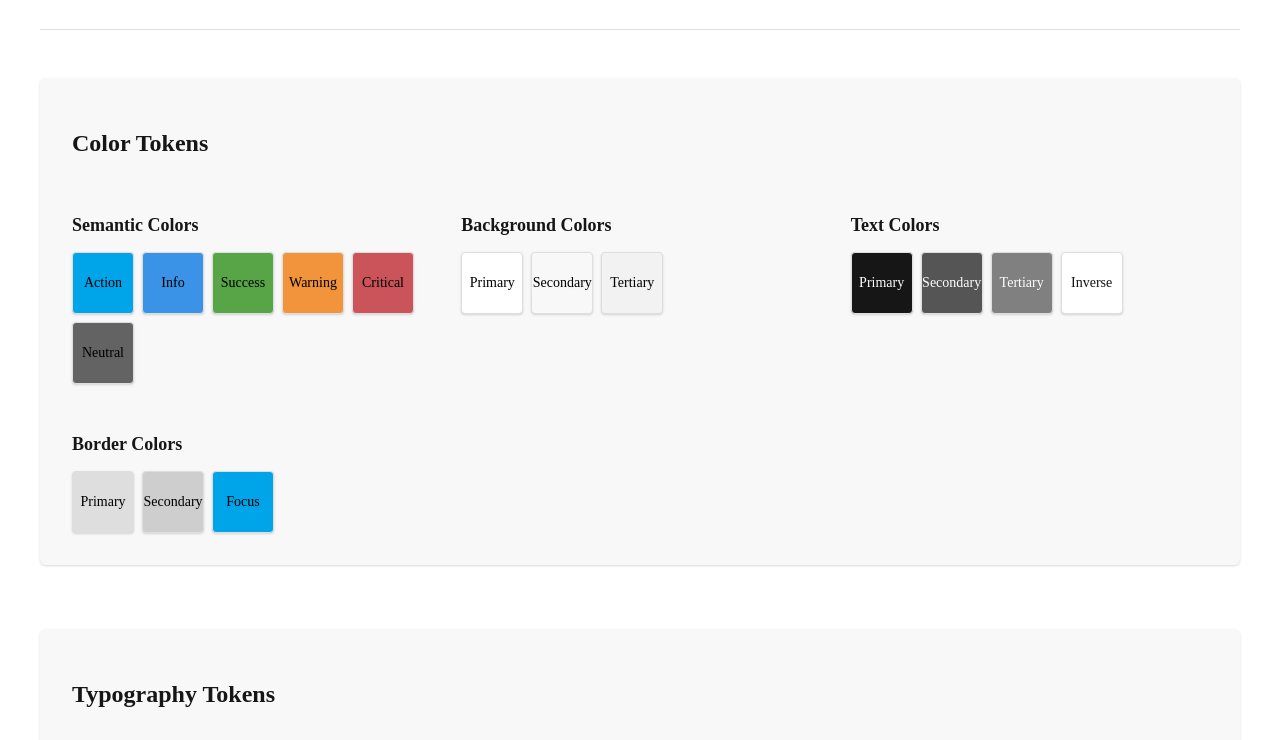
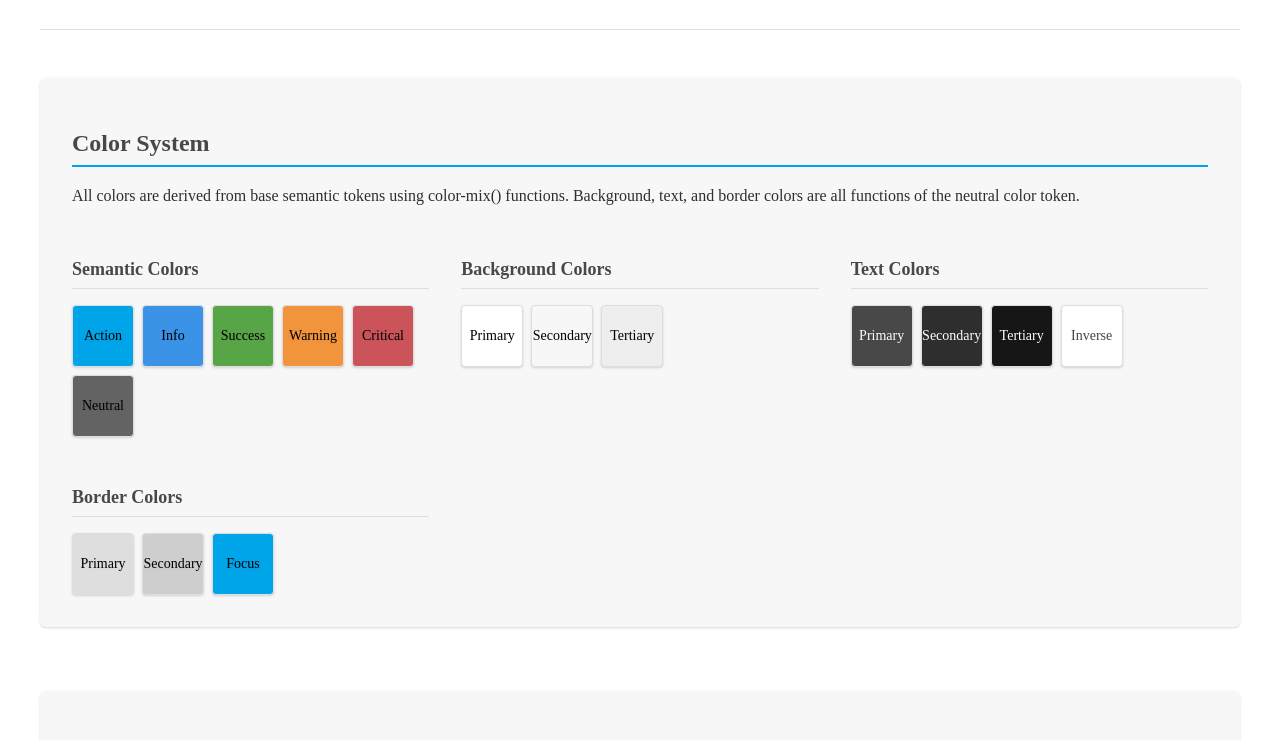
Before and after one commit to aaronsleeper/design-token-base, a website: page index.html in a window 1280 px wide. Shown: the part 170-910 px from the top of the page. Drawn offline with Linux system fonts and the light colour scheme.

Commit message:
Implement color system with color-mix() functions
- All colors now derive from base semantic tokens using color-mix()
- Background colors: neutral mixed with white (0%, 5%, 10%)
- Text colors: neutral mixed with black (80%, 60%, 40%)
- Border colors: neutral mixed with white (20%, 30%)
- Updated tokens.scss to use CSS color-mix() functions
- Added section description explaining the color system approach
- Colors are now truly functional and maintain relationships
- Browser calculates color-mix() at runtime for optimal performance

```diff
--- a/demo/demo.css
+++ b/demo/demo.css
@@ -45,9 +45,16 @@
   font-size: var(--font-size-6);
   font-weight: var(--font-weight-semibold);
   color: var(--color-text-primary);
+  margin-bottom: var(--spacing-4);
+  border-bottom: var(--border-width-2) solid var(--color-action);
+  padding-bottom: var(--spacing-2);
+}
+
+.section-description {
+  font-size: var(--font-size-3);
+  color: var(--color-text-secondary);
   margin-bottom: var(--spacing-8);
-  border-bottom: var(--border-width-2) solid var(--color-primary-500);
-  padding-bottom: var(--spacing-2);
+  line-height: var(--line-height-relaxed);
 }
 
 /* Color Tokens Demo */
@@ -62,6 +69,8 @@
   font-weight: var(--font-weight-semibold);
   color: var(--color-text-primary);
   margin-bottom: var(--spacing-4);
+  border-bottom: var(--border-width-1) solid var(--color-border-primary);
+  padding-bottom: var(--spacing-2);
 }
 
 .color-palette {
--- a/index.html
+++ b/index.html
@@ -20,7 +20,8 @@
         <main class="demo-main">
             <!-- Color Tokens Section -->
             <section class="demo-section">
-                <h2 class="section-title">Color Tokens</h2>
+                <h2 class="section-title">Color System</h2>
+                <p class="section-description">All colors are derived from base semantic tokens using color-mix() functions. Background, text, and border colors are all functions of the neutral color token.</p>
 
                 <div class="color-grid">
                     <div class="color-group">
--- a/tokens/scss/_colors.scss
+++ b/tokens/scss/_colors.scss
@@ -1,37 +1,27 @@
 // Color Tokens
-// Semantic color definitions using single LCH values
-// Variants can be created using color-mix() elsewhere
+// Base semantic color definitions using single LCH values
+// All other colors are derived from these base tokens using color-mix()
 
-// Action
+// Base Semantic Colors
 $color-action: oklch(68% 0.15 237.33);
-
-// Info
 $color-info: oklch(65% 0.15 250);
-
-// Success
 $color-success: oklch(65% 0.15 140);
-
-// Warning
 $color-warning: oklch(75% 0.15 60);
-
-// Critical
 $color-critical: oklch(60% 0.15 20);
-
-// Neutral
 $color-neutral: oklch(50% 0 0);
 
-// Background Colors
-$color-background-primary: oklch(100% 0 0);
-$color-background-secondary: oklch(98% 0 0);
-$color-background-tertiary: oklch(96% 0 0);
+// Background Colors - derived from neutral
+$color-background-primary: color-mix(in oklch, $color-neutral 0%, white);
+$color-background-secondary: color-mix(in oklch, $color-neutral 5%, white);
+$color-background-tertiary: color-mix(in oklch, $color-neutral 10%, white);
 
-// Text Colors
-$color-text-primary: oklch(20% 0 0);
-$color-text-secondary: oklch(45% 0 0);
-$color-text-tertiary: oklch(60% 0 0);
-$color-text-inverse: oklch(100% 0 0);
+// Text Colors - derived from neutral
+$color-text-primary: color-mix(in oklch, $color-neutral 80%, black);
+$color-text-secondary: color-mix(in oklch, $color-neutral 60%, black);
+$color-text-tertiary: color-mix(in oklch, $color-neutral 40%, black);
+$color-text-inverse: color-mix(in oklch, $color-neutral 0%, white);
 
-// Border Colors
-$color-border-primary: oklch(90% 0 0);
-$color-border-secondary: oklch(85% 0 0);
+// Border Colors - derived from neutral
+$color-border-primary: color-mix(in oklch, $color-neutral 20%, white);
+$color-border-secondary: color-mix(in oklch, $color-neutral 30%, white);
 $color-border-focus: $color-action;
--- a/tokens/scss/tokens.scss
+++ b/tokens/scss/tokens.scss
@@ -11,7 +11,7 @@
 
 // Convert SCSS variables to CSS custom properties
 :root {
-  // Semantic Color Custom Properties
+  // Base Semantic Color Custom Properties
   --color-action: #{$color-action};
   --color-info: #{$color-info};
   --color-success: #{$color-success};
@@ -19,18 +19,21 @@
   --color-critical: #{$color-critical};
   --color-neutral: #{$color-neutral};
 
-  --color-background-primary: #{$color-background-primary};
-  --color-background-secondary: #{$color-background-secondary};
-  --color-background-tertiary: #{$color-background-tertiary};
+  // Background Colors - derived from neutral using color-mix()
+  --color-background-primary: color-mix(in oklch, var(--color-neutral) 0%, white);
+  --color-background-secondary: color-mix(in oklch, var(--color-neutral) 5%, white);
+  --color-background-tertiary: color-mix(in oklch, var(--color-neutral) 10%, white);
 
-  --color-text-primary: #{$color-text-primary};
-  --color-text-secondary: #{$color-text-secondary};
-  --color-text-tertiary: #{$color-text-tertiary};
-  --color-text-inverse: #{$color-text-inverse};
+  // Text Colors - derived from neutral using color-mix()
+  --color-text-primary: color-mix(in oklch, var(--color-neutral) 80%, black);
+  --color-text-secondary: color-mix(in oklch, var(--color-neutral) 60%, black);
+  --color-text-tertiary: color-mix(in oklch, var(--color-neutral) 40%, black);
+  --color-text-inverse: color-mix(in oklch, var(--color-neutral) 0%, white);
 
-  --color-border-primary: #{$color-border-primary};
-  --color-border-secondary: #{$color-border-secondary};
-  --color-border-focus: #{$color-border-focus};
+  // Border Colors - derived from neutral using color-mix()
+  --color-border-primary: color-mix(in oklch, var(--color-neutral) 20%, white);
+  --color-border-secondary: color-mix(in oklch, var(--color-neutral) 30%, white);
+  --color-border-focus: var(--color-action);
 
   // Typography Custom Properties
   --font-family-primary: #{$font-family-primary};
```
Also changed, not shown: tokens.css, 1 other file.
